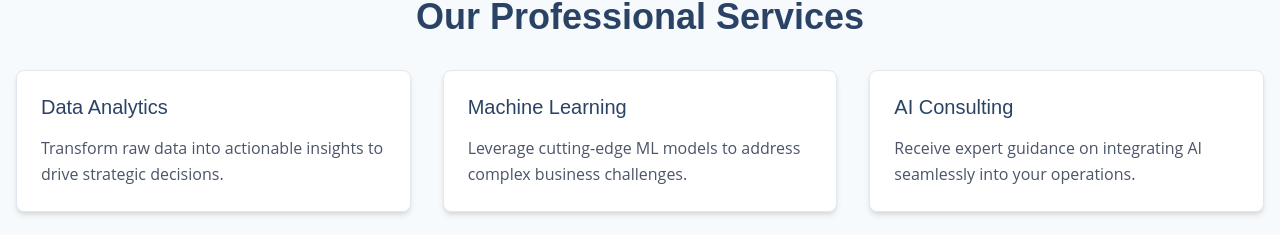
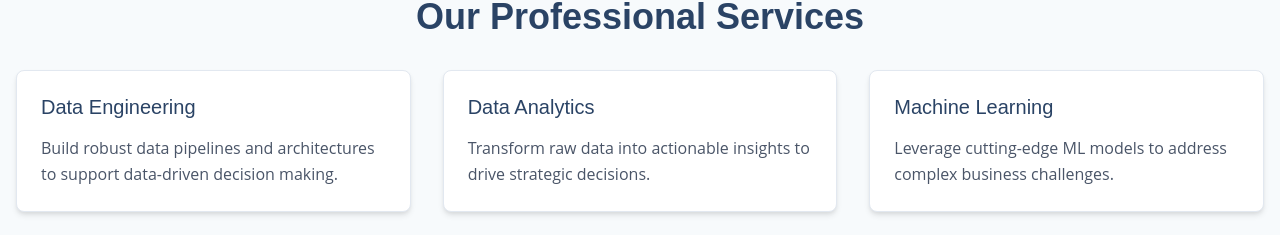
Before and after one commit to ambarishg/misron-consulting---azure, a React (Vite) app: page / in a window 1280 px wide. Shown: the part 717-952 px from the top of the page. Built offline with nearby package versions, Linux system fonts and the light colour scheme.

Commit message:
Home Page changed

```diff
--- a/src/pages/Home.jsx
+++ b/src/pages/Home.jsx
@@ -46,10 +46,11 @@ const Home = () => {
           </Heading>
           <SimpleGrid columns={{ base: 1, md: 3 }} spacing={8}>
             {[
+              { title: "Data Engineering", description: "Build robust data pipelines and architectures to support data-driven decision making." }, // New Service Added
               { title: "Data Analytics", description: "Transform raw data into actionable insights to drive strategic decisions." },
               { title: "Machine Learning", description: "Leverage cutting-edge ML models to address complex business challenges." },
               { title: "AI Consulting", description: "Receive expert guidance on integrating AI seamlessly into your operations." },
-              { title: "Data Engineering", description: "Build robust data pipelines and architectures to support data-driven decision making." }, // New Service Added
+
             ].map((service, index) => (
               <Box
                 key={index}
```
